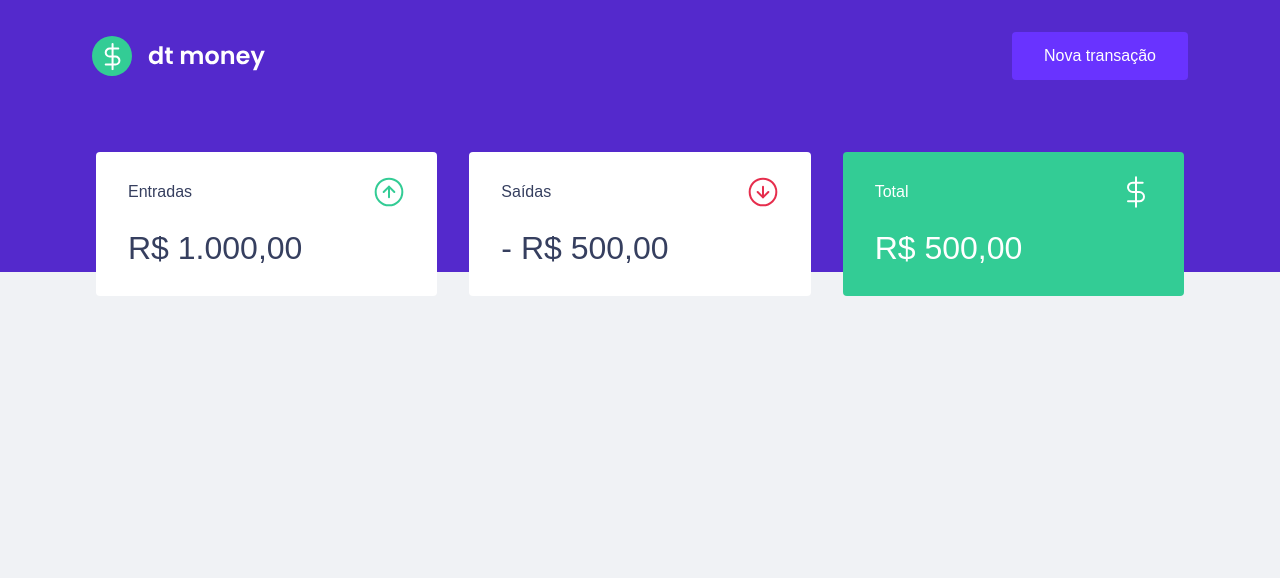
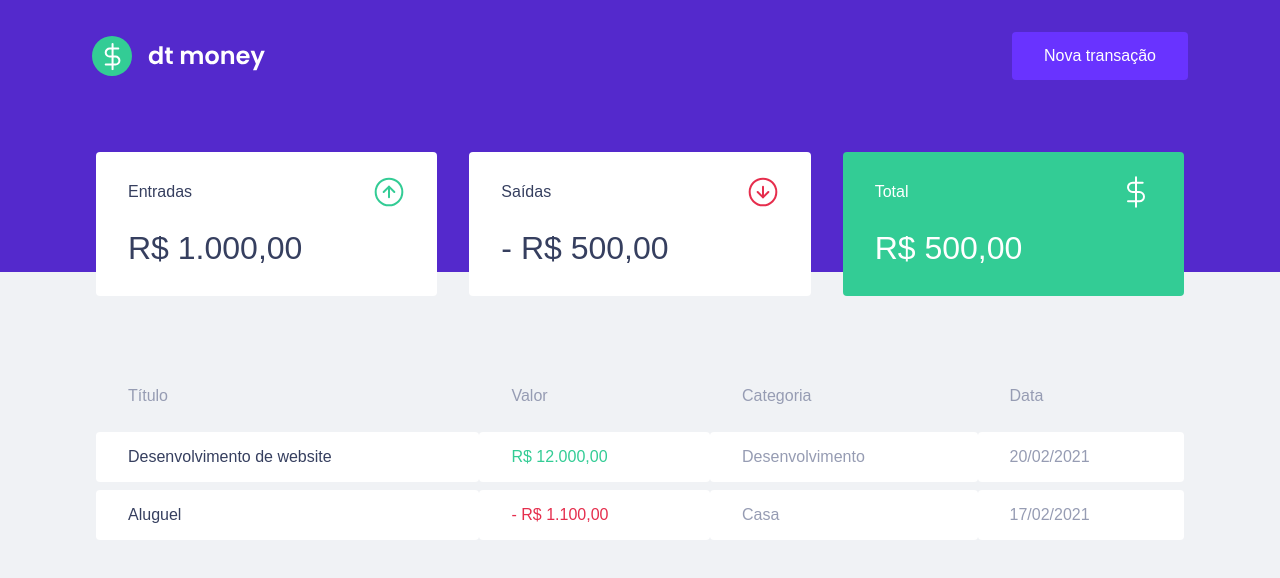
Before and after one commit to RaianAndrades/dt-money, a React (Create React App) app: page / in a window 1280 px wide. Shown: the top 578 px of the page. Built offline with nearby package versions, Linux system fonts and the light colour scheme.

Commit message:
Componente: TransactionsTable

```diff
--- a/src/components/Dashboard/index.tsx
+++ b/src/components/Dashboard/index.tsx
@@ -1,10 +1,12 @@
 import { Summary } from '../Summary'
+import { TransactionsTable } from '../TransactionsTable'
 import { Container } from './styles'
 
 export function Dashboard(){
     return(
         <Container>
             <Summary  />
+            <TransactionsTable />
         </Container>
     )
 }
--- /dev/null
+++ b/src/components/TransactionsTable/index.tsx
@@ -0,0 +1,48 @@
+import { Container } from "./styles"
+
+export function TransactionsTable(){
+    return <Container>
+    <table>
+        <thead>
+            <tr>
+                <th>Título</th>
+                <th>Valor</th>
+                <th>Categoria</th>
+                <th>Data</th>
+            </tr>
+        </thead>
+        <tbody>
+            <tr>
+                <td>
+                    Desenvolvimento de website
+                </td>
+                <td className="deposit">
+                    R$ 12.000,00
+                </td>
+                <td>
+                    Desenvolvimento
+                </td>
+
+                <td>
+                    20/02/2021
+                </td>
+            </tr>
+            <tr>
+                <td>
+                    Aluguel
+                </td>
+                <td className="withdraw">
+                    - R$ 1.100,00
+                </td>
+                <td>
+                    Casa
+                </td>
+
+                <td>
+                    17/02/2021
+                </td>
+            </tr>
+        </tbody>
+    </table>
+</Container>
+}
--- /dev/null
+++ b/src/components/TransactionsTable/styles.ts
@@ -0,0 +1,38 @@
+import styled from "styled-components";
+
+export const Container = styled.div`
+    margin-top: 4rem;
+
+    table {
+        width: 100%;
+        border-spacing: 0 0.5rem;
+
+        th {
+            color: var(--text-body);
+            font-weight: 400;
+            padding: 1rem 2rem;
+            text-align: left;
+            line-height: 1.5rem;
+        }
+
+        td {
+            padding: 1rem 2rem;
+            border: 0;
+            background: var(--shape);
+            color: var(--text-body);
+            border-radius: 0.25rem;
+
+            &:first-child {
+                color: var(--text-title);
+            }
+
+            &.deposit {
+                color: var(--green);
+            }
+
+            &.withdraw {
+                color: var(--red);
+            }
+        }
+    }
+`;
```
